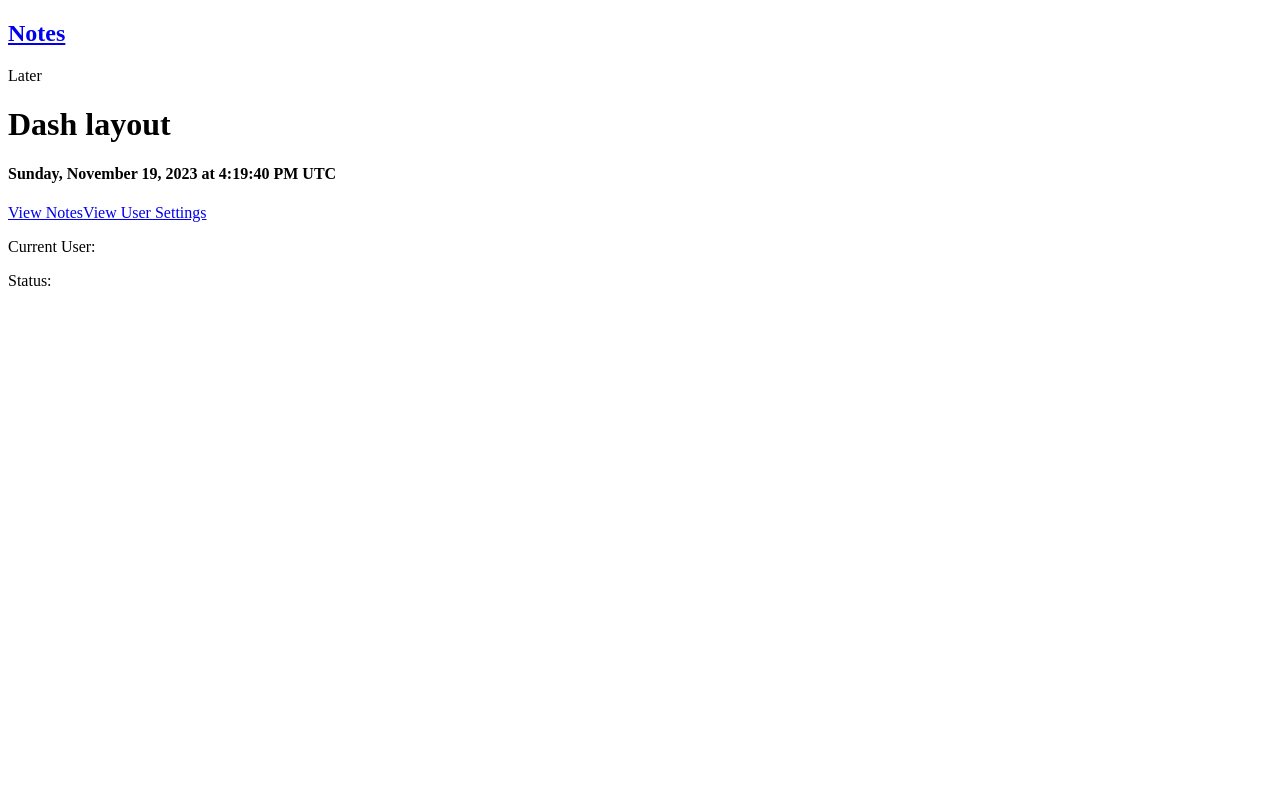
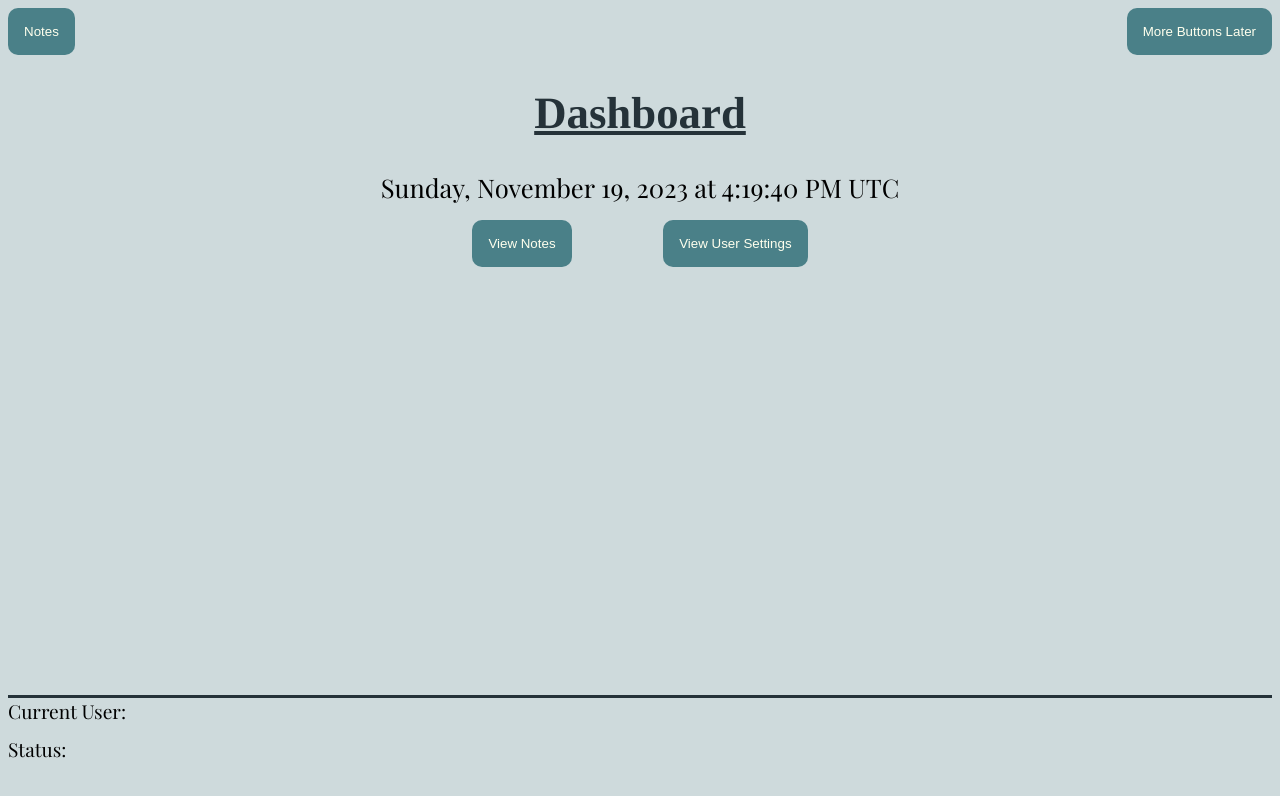
Before and after one commit to roseandlily33/swanLake, a React (Create React App) app in the folder frontend/: page /dash in a window 1280 px wide. Shown: the top 796 px of the page. Built offline with nearby package versions, Linux system fonts and the light colour scheme.

Commit message:
Added some basic styling

```diff
--- a/frontend/src/App.css
+++ b/frontend/src/App.css
@@ -0,0 +1,95 @@
+@import url('https://fonts.googleapis.com/css2?family=Playfair+Display:wght@400;900&family=Tinos:wght@400;700&display=swap');
+* {
+    margin: 0;
+    padding: 0;
+    box-sizing: border-box;
+}
+ :root{
+    --headerFont: 'Tinos', serif;
+    --mainFont: 'Playfair Display', serif;
+    --white: #FFE;
+    --lightBlue: #cedadc;
+    --teal: #4a8088;
+    --darkTeal: #253239;
+    --black: #001;
+    --borderRadius: 10px;
+    --border: 3px solid var(var(--darkTeal));
+ }
+body{
+    background-color: var(--lightBlue);
+}
+button{
+    background-color: var(--teal);
+    border-radius: var(--borderRadius);
+    border: var(--border);
+    padding: 1.2em;
+    color: var(--white);
+
+}
+button:hover{
+    background-color: var(--darkTeal);
+    border-radius: 25px;
+    border: none;
+}
+h1, h2{
+    font-weight: 700;
+    font-family: var(--headerFont);
+    font-size: 2.2em;
+}
+h1{
+    text-decoration: underline;
+    color: var(--darkTeal);
+    font-size: 2.8em;
+    margin-bottom: 0.7em;
+}
+h3, h4, h5, h6{
+    font-weight: 400;
+    font-family: var(--mainFont);
+    font-size: 1.6em;
+}
+h5, h6{
+    font-size: 1.2em;
+}
+/* Layout */
+.layout{
+    padding: 0.5em;
+}
+
+/* Public */
+
+
+address{
+ margin-bottom: 1em;
+}
+
+/* Login */
+
+
+/* Dashboard */
+/* Dashboard Header */
+header{
+    display: flex;
+    justify-content: space-between;
+}
+
+/* Dashboard Main */
+.dashboard{
+    display: flex;
+    flex-direction: column;
+    align-items: center;
+    padding-top: 2em;
+    min-height: 80vh;
+}
+.welcomeButtonDiv{
+    padding-top: 1em;
+    display: flex;
+    justify-content: space-evenly;
+}
+
+/* Dashboard Footer */
+footer{
+    border-top: 3px solid var(--darkTeal);
+}
+footer h5{
+    margin-bottom: 0.6em;
+}
--- a/frontend/src/Components/Dash.js
+++ b/frontend/src/Components/Dash.js
@@ -8,7 +8,7 @@
        <>
        <DashHeader />
         <div className="dashboard">
-            <h1>Dash layout</h1>
+            <h1>Dashboard</h1>
             <Outlet />
         </div>
         <DashFooter />
--- a/frontend/src/Components/DashFooter.js
+++ b/frontend/src/Components/DashFooter.js
@@ -18,8 +18,8 @@
     return (
         <footer>
             {goHomeButton}
-            <p>Current User:</p>
-            <p>Status:</p>
+            <h5>Current User:</h5>
+            <h5>Status:</h5>
         </footer>
      );
 }
--- a/frontend/src/Components/DashHeader.js
+++ b/frontend/src/Components/DashHeader.js
@@ -1,14 +1,14 @@
 import { Link } from "react-router-dom";
 const DashHeader = () => {
     return (
-        <div className="dashheader">
+        <header>
             <Link to="/dash/notes">
-                <h2>Notes</h2>
+               <button>Notes</button>
             </Link>
             <nav>
-                <buttons>Later</buttons>
+                <button>More Buttons Later</button>
             </nav>
-        </div>
+        </header>
      );
 }
 
--- a/frontend/src/Components/Layout.js
+++ b/frontend/src/Components/Layout.js
@@ -1,7 +1,6 @@
 import {Outlet} from 'react-router-dom';
 
 const Layout = () => {
-
     return (
        <div className='layout'>
          <Outlet />
--- a/frontend/src/Components/Login.js
+++ b/frontend/src/Components/Login.js
@@ -2,7 +2,7 @@
 const Login = () => {
     return (
         <div>
-            <h1>Login Page</h1>
+            <h1>Login</h1>
             <h2>I am the login page!!</h2>
         </div>
      );
--- a/frontend/src/Components/Public.js
+++ b/frontend/src/Components/Public.js
@@ -1,19 +1,18 @@
 import {Link} from 'react-router-dom';
+import wavyImage from '../images/wavyImage.jpg';
 
 const Public = () => {
 
     return (
-        <div>
-            <header>Welcome</header>
-            <h2>Contact Page</h2>
-            <address>
-                Name <br />
+        <main>
+            <h1>Davie's Tech Shop</h1>
+           <address>
+                Davie Davidson <br />
                 490 Blakley Drive <br />
                 Marquis MI 92041 <br />
             </address>
-            <h4><Link to='login'>Employee Login</Link></h4>
-
-        </div>
+            <Link to='login'><button>Employee Login</button></Link>
+        </main>
      );
 }
 
--- a/frontend/src/features/auth/Welcome.js
+++ b/frontend/src/features/auth/Welcome.js
@@ -4,12 +4,17 @@
     const date = new Date();
     const today = new Intl.DateTimeFormat('en-US', {dateStyle: 'full', timeStyle: 'long'}).format(date);
     return (
-        <div>
-            <h4>{today}</h4>
-            <Link to='/dash/notes'>View Notes</Link>
-            <Link to='/dash/users'>View User Settings</Link>
-
-        </div>
+        <section>
+        <h4>{today}</h4>
+          <div className="welcomeButtonDiv">
+          <Link to='/dash/notes'>
+            <button>View Notes</button>
+            </Link>
+            <Link to='/dash/users'>
+               <button> View User Settings</button>
+                </Link>
+          </div>
+        </section>
      );
 }
 
```
Also changed, not shown: 1 other file (tests, documents, lock files or other folders).
